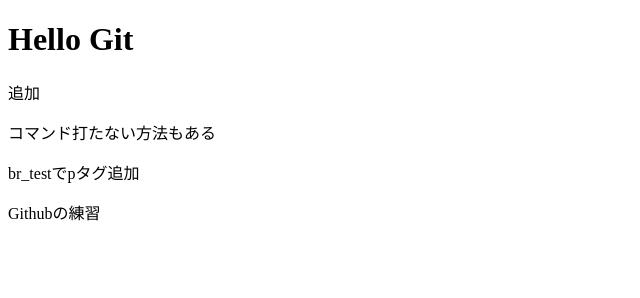
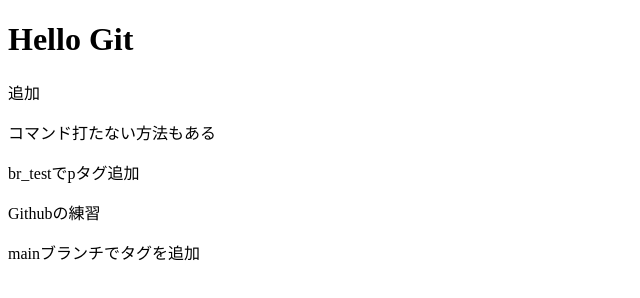
Before and after one commit to shunsogo/git1114, a plain HTML site: page index.html in a window 1280 px wide. Shown: the whole page, without its empty margins (0-640 px from the left). Drawn offline with Linux system fonts and the light colour scheme.

Commit message:
コンフリ

```diff
--- a/index.html
+++ b/index.html
@@ -12,6 +12,7 @@
     <p>コマンド打たない方法もある</p>
     <p>br_testでpタグ追加</p>
     <p>Githubの練習</p>
+    <p>mainブランチでタグを追加</p>
 
     <!-- gitとは: 分散型バージョン管理システム -->
     <!-- git init: 初期化(リポジトリを新規作成) -->
```
